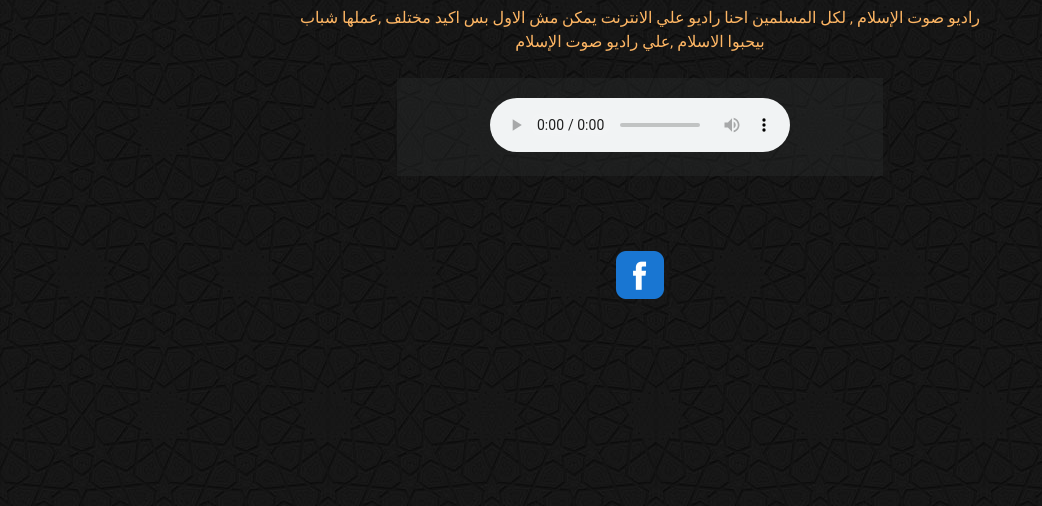
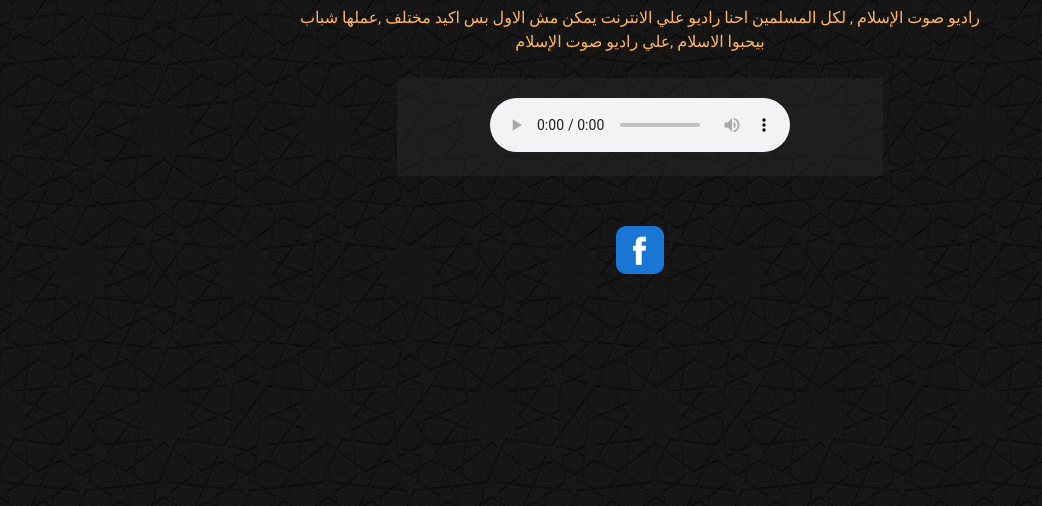
Before and after one commit to eng-salem/mnhg, a PHP site: page / in a window 1280 px wide. Shown: the part 294-800 px from the top of the page, without its empty margins (0-1042 px from the left). Run offline with PHP 8.4, Linux system fonts and the light colour scheme.

Commit message:
Update style.css

```diff
--- a/css/style.css
+++ b/css/style.css
@@ -143,7 +143,7 @@ font-weight:600;
 .footer{
 text-align: center;
 padding: 50px 15px 0px;
-padding-top:75px;
+/*padding-top:75px;*/
 letter-spacing:1.6px;
 line-height:22px;
 }
```
